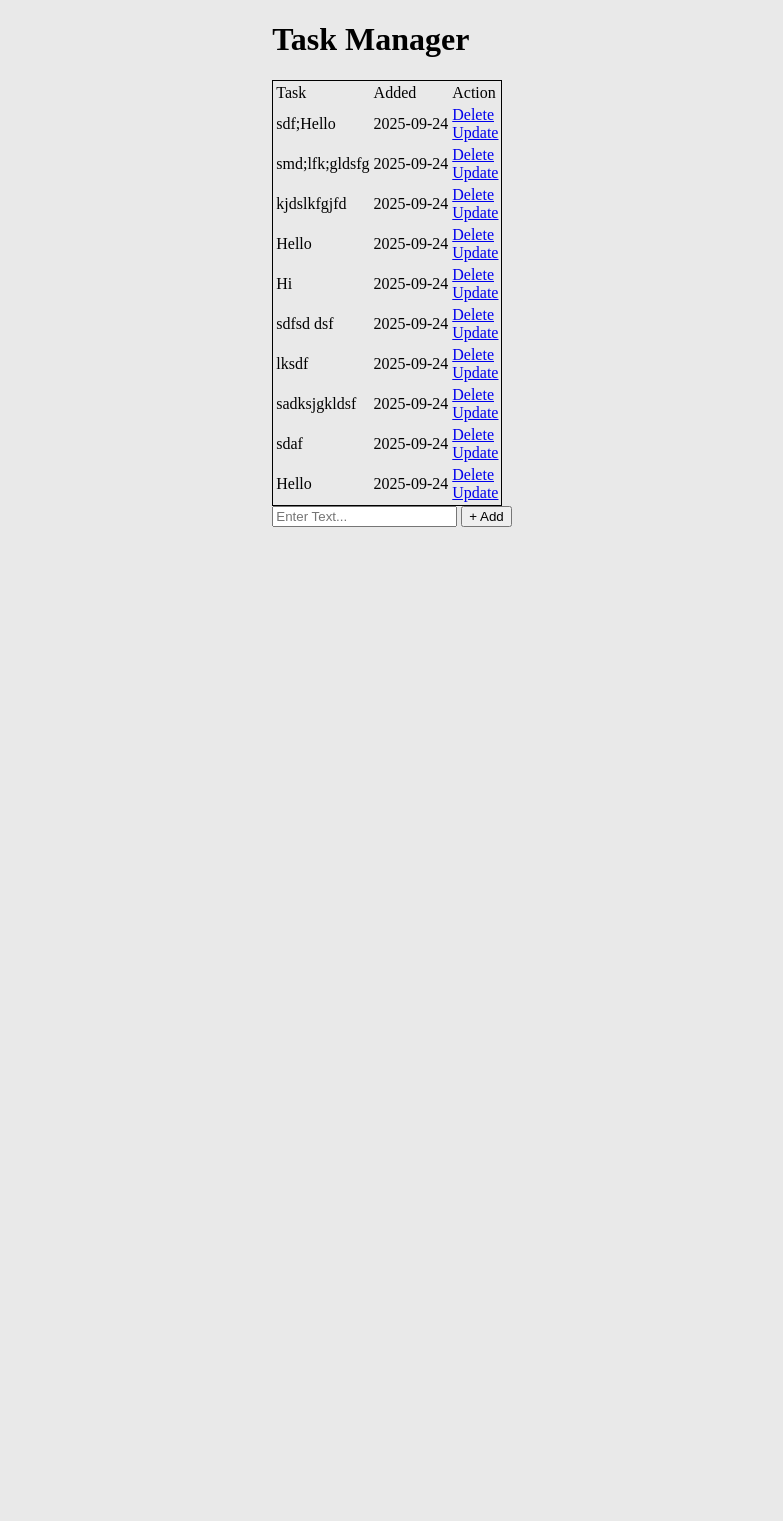
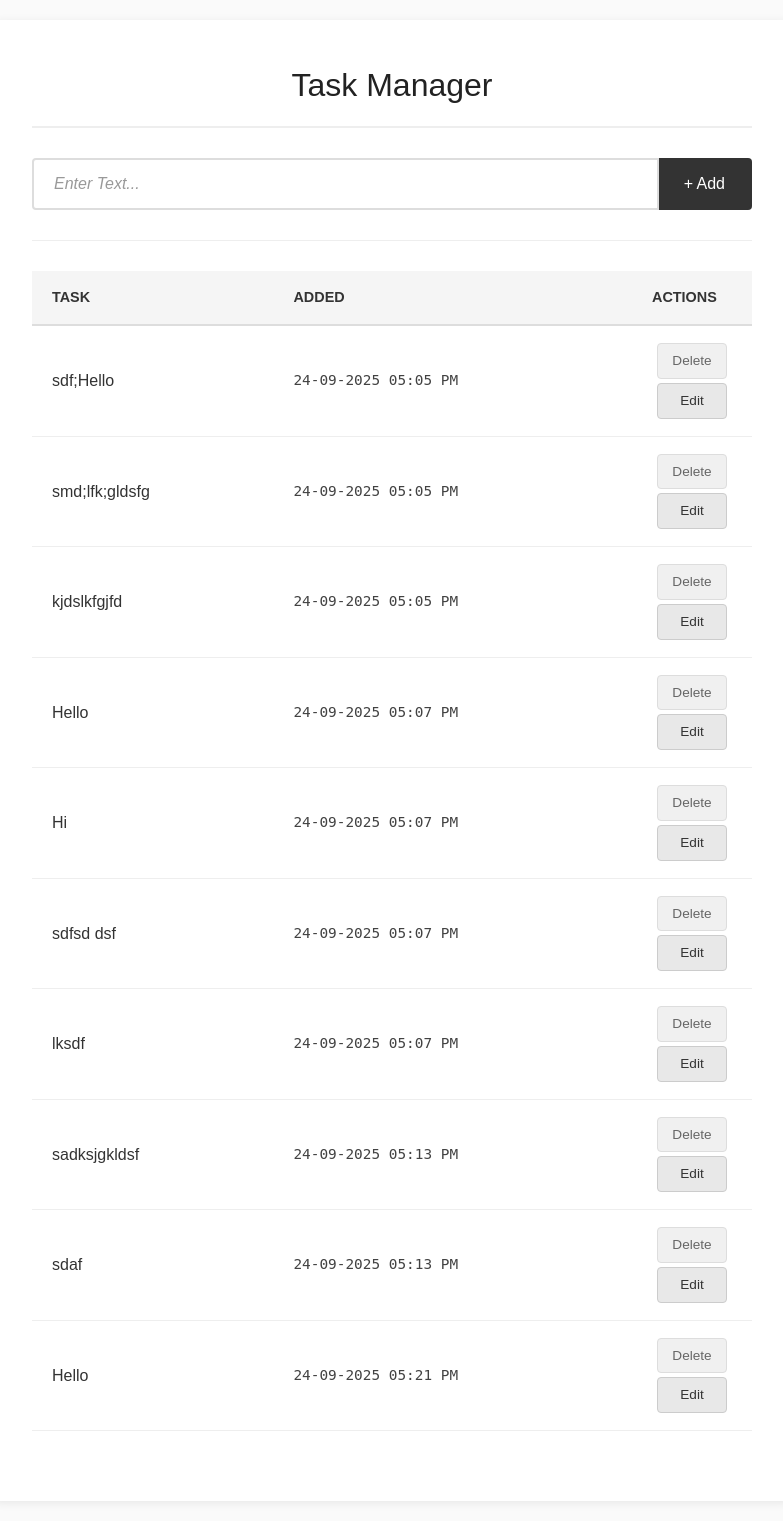
Before and after one commit to rizwanPizzee/Task-Manager, a Flask app: page / in a window 1280 px wide. Shown: the whole page, without its empty margins (248-1031 px from the left). Before the commit the page ends 527 px from the top, so only its background shows below. Run offline with Flask 3, Linux system fonts and the light colour scheme.

Commit message:
Added styling and did some changes

```diff
--- a/static/css/main.css
+++ b/static/css/main.css
@@ -1,13 +1,240 @@
+* {
+  margin: 0;
+  padding: 0;
+  box-sizing: border-box;
+}
+
 body {
-  margin-top: 0;
-  background-color: rgb(233, 233, 233);
-  display: flex;
-  justify-content: center;
+  font-family: Arial;
+  background-color: #fafafa;
+  color: #333;
+  line-height: 1.6;
+  min-height: 100vh;
+  padding: 20px;
+}
+
+.content {
+  max-width: 800px;
+  margin: 0 auto;
+  background-color: #ffffff;
+  padding: 40px;
+  border-radius: 8px;
+  box-shadow: 0 2px 10px rgba(0, 0, 0, 0.08);
+}
+
+h1 {
+  font-size: 2rem;
+  font-weight: 300;
+  color: #222;
+  margin-bottom: 30px;
+  text-align: center;
+  border-bottom: 2px solid #eee;
+  padding-bottom: 15px;
+}
+
+h3 {
+  font-size: 1.1rem;
+  font-weight: 400;
+  color: #666;
+  text-align: center;
+  margin: 40px 0;
+  padding: 20px;
+  background-color: #f8f8f8;
+  border-radius: 4px;
 }
 
 table {
-  border: 1px solid black;
+  width: 100%;
+  border-collapse: collapse;
+  margin-bottom: 30px;
+  background-color: #fff;
 }
-.content {
-  align-items: center;
+
+.tb-head {
+  background-color: #f5f5f5;
+  color: #333;
+  font-weight: 600;
+  padding: 15px 20px;
+  text-align: left;
+  border-bottom: 2px solid #ddd;
+  font-size: 0.9rem;
 }
+
+.tb-content,
+.tb-date,
+.tb-actions {
+  padding: 15px 20px;
+  border-bottom: 1px solid #eee;
+  vertical-align: middle;
+}
+
+.tb-content {
+  color: #333;
+  font-weight: 400;
+  max-width: 300px;
+  word-wrap: break-word;
+}
+
+.tb-date {
+  color: #424242;
+  font-size: 0.9rem;
+  font-family: monospace;
+  white-space: nowrap;
+}
+
+.tb-actions {
+  text-align: center;
+  width: 120px;
+}
+
+tr:hover {
+  background-color: #f9f9f9;
+}
+
+.delete,
+.update {
+  display: inline-block;
+  text-decoration: none;
+  padding: 6px 12px;
+  border-radius: 4px;
+  font-size: 0.85rem;
+  font-weight: 500;
+  transition: all 0.2s ease;
+  margin: 2px 0;
+  text-align: center;
+  min-width: 70px;
+}
+
+.delete {
+  color: #666;
+  background-color: #f0f0f0;
+  border: 1px solid #ddd;
+}
+
+.delete:hover {
+  color: #fff;
+  background-color: #666;
+  border-color: #666;
+}
+
+.update {
+  color: #333;
+  background-color: #e8e8e8;
+  border: 1px solid #ccc;
+}
+
+.update:hover {
+  color: #fff;
+  background-color: #333;
+  border-color: #333;
+}
+
+form {
+  display: flex;
+  gap: 0;
+  margin: 30px 0;
+  padding-bottom: 30px;
+  border-bottom: 1px solid #eee;
+}
+
+input[type="text"] {
+  flex: 1;
+  padding: 15px 20px;
+  border: 2px solid #ddd;
+  border-radius: 4px 0 0 4px;
+  font-size: 1rem;
+  background-color: #fff;
+  color: #333;
+  outline: none;
+  transition: border-color 0.2s ease;
+}
+
+input[type="text"]:focus {
+  border-color: #666;
+}
+
+input[type="text"]::placeholder {
+  color: #999;
+  font-style: italic;
+}
+
+input[type="submit"] {
+  padding: 15px 25px;
+  border: 2px solid #333;
+  border-left: none;
+  border-radius: 0 4px 4px 0;
+  background-color: #333;
+  color: #fff;
+  font-size: 1rem;
+  font-weight: 500;
+  cursor: pointer;
+  transition: all 0.2s ease;
+  white-space: nowrap;
+}
+
+input[type="submit"]:hover {
+  background-color: #555;
+  border-color: #555;
+}
+
+input[type="submit"]:active {
+  transform: translateY(1px);
+}
+
+@media (max-width: 768px) {
+  .content {
+    padding: 20px;
+    margin: 10px;
+  }
+
+  h1 {
+    font-size: 1.5rem;
+  }
+
+  .tb-head,
+  .tb-content,
+  .tb-date,
+  .tb-actions {
+    padding: 10px 15px;
+  }
+
+  table {
+    font-size: 0.9rem;
+  }
+
+  .tb-actions {
+    width: 100px;
+  }
+
+  .delete,
+  .update {
+    font-size: 0.8rem;
+    padding: 4px 8px;
+    min-width: 60px;
+  }
+
+  form {
+    flex-direction: column;
+    gap: 10px;
+  }
+
+  input[type="text"],
+  input[type="submit"] {
+    border-radius: 4px;
+    border: 2px solid #ddd;
+  }
+
+  input[type="submit"] {
+    border-color: #333;
+  }
+}
+
+@media (max-width: 480px) {
+  .content {
+    padding: 15px;
+  }
+
+  .tb-content {
+    max-width: 150px;
+  }
+}
--- a/templates/index.html
+++ b/templates/index.html
@@ -8,32 +8,34 @@
 
 <div class="content">
     <h1>Task Manager</h1>
+
+    <form action="/" method="post">
+        <input type="text" name="content" placeholder="Enter Text..." required autocomplete="off">
+        <input type="submit" value="+ Add">
+
+    </form>
+
     {% if tasks|length < 1 %}
         <h3>There is no task</h3>
     {% else %}
     <table>
         <tr>
-            <td>Task</td>
-            <td>Added</td>
-            <td>Action</td>
+            <td class="tb-head">TASK</td>
+            <td class="tb-head">ADDED</td>
+            <td class="tb-head">ACTIONS</td>
         </tr>
         {% for task in tasks: %}
             <tr>
-                <td>{{task.content}}</td>
-                <td>{{task.date_created.date()}}</td>
-                <td>
-                    <a href="/delete/{{task.id}}">Delete</a>
+                <td class="tb-content">{{task.content}}</td>
+                <td class="tb-date">{{task.date_created.strftime("%d-%m-%Y %I:%M %p")}}</td>
+                <td class="tb-actions">
+                    <a class="delete" href="/delete/{{task.id}}">Delete</a>
                     <br>
-                    <a href="/update/{{task.id}}">Update</a>
+                    <a class="update" href="/update/{{task.id}}">Edit</a>
                 </td>
             </tr>
         {% endfor %}
     </table>
     {% endif %}
-    <form action="/" method="post">
-        <input type="text" name="content" placeholder="Enter Text...">
-        <input type="submit" value="+ Add">
-
-    </form>
 </div>
 {% endblock %}
--- a/templates/update.html
+++ b/templates/update.html
@@ -10,8 +10,10 @@
       name="content"
       placeholder="Enter Text..."
       value="{{task.content}}"
+      required
     />
-    <input type="submit" value="+ Add" />
+    <input type="submit" value="Update" />
   </form>
+  <button style="all: unset"><a class="update" href="/">Back</a></button>
 </div>
 {% endblock %}
```
Also changed, not shown: instance/test.db.
